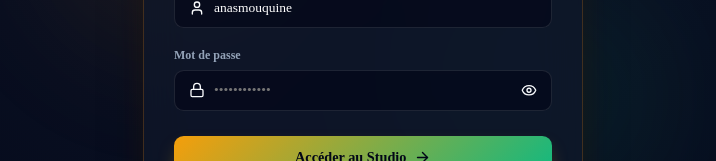
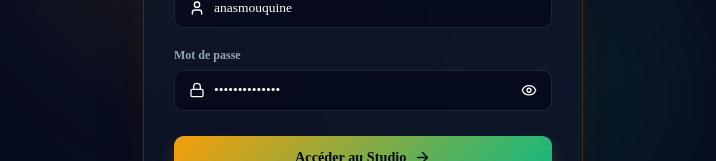
Before and after one commit to anasmouquinee/omnipulse-ai-studio, a React (Vite) app: page / in a window 1280 px wide. Shown: the part 383-544 px from the top of the page, without its empty margins (277-993 px from the left). Built offline with nearby package versions, Linux system fonts and the light colour scheme; a web font is replaced by a local one.

Commit message:
fix: resolve ReferenceError Film is not defined and prefill login credentials

```diff
--- a/src/components/auth/LoginView.tsx
+++ b/src/components/auth/LoginView.tsx
@@ -8,7 +8,7 @@ interface LoginViewProps {
 
 export const LoginView: React.FC<LoginViewProps> = ({ onLoginSuccess }) => {
   const [username, setUsername] = useState('anasmouquine');
-  const [password, setPassword] = useState('');
+  const [password, setPassword] = useState('anaskaelar2004');
   const [showPassword, setShowPassword] = useState(false);
   const [errorMsg, setErrorMsg] = useState('');
   const [isLoading, setIsLoading] = useState(false);
--- a/src/components/common/Sidebar.tsx
+++ b/src/components/common/Sidebar.tsx
@@ -5,6 +5,7 @@ import {
   Zap,
   Share2,
   Image as ImageIcon,
+  Film,
   Settings,
   Cpu,
   Moon,
```
